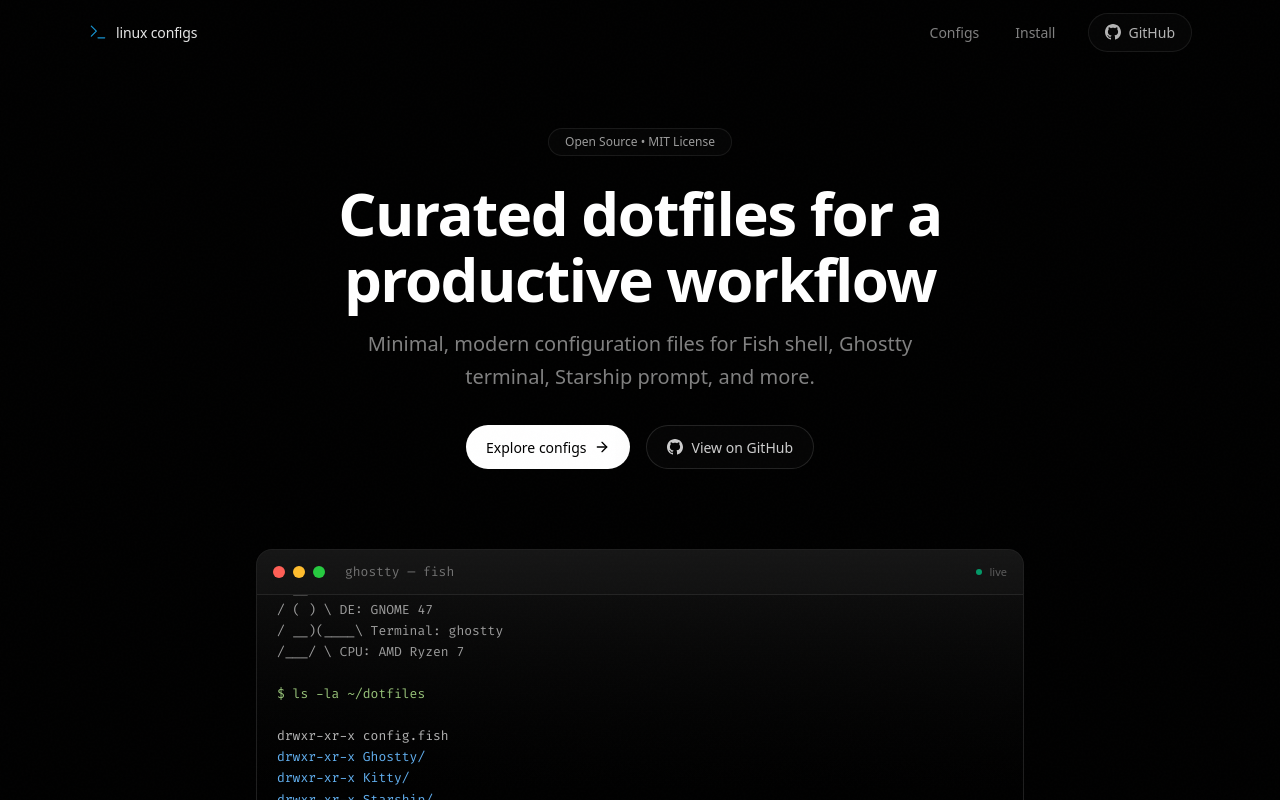
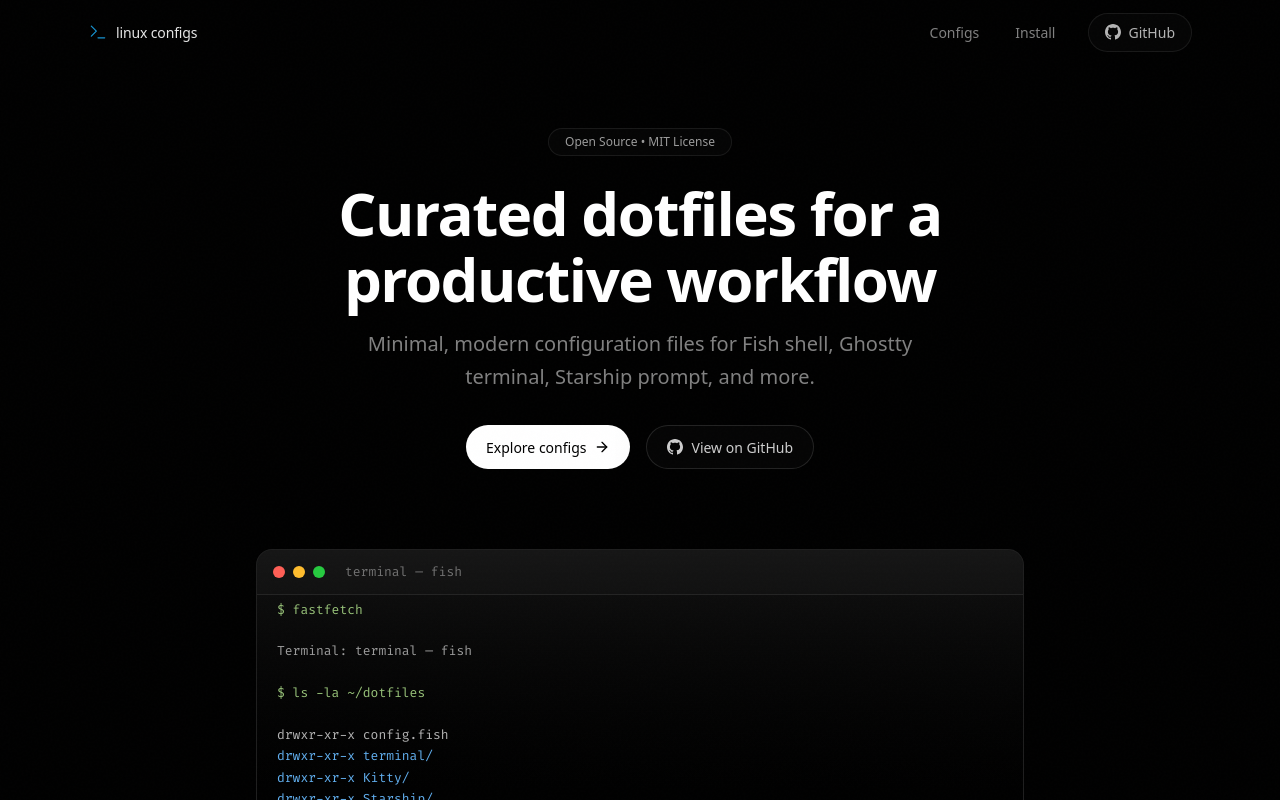
Before and after one commit to insaneodyssey26/Linux-configs, a Next.js app: page / in a window 1280 px wide. Shown: the top 800 px of the page. Built offline with nearby package versions, Linux system fonts and the light colour scheme.

Commit message:
Removed system and hardware info from terminal demo

```diff
--- a/src/components/terminal-demo.tsx
+++ b/src/components/terminal-demo.tsx
@@ -6,19 +6,12 @@
 const bootSequence = [
   { text: "$ fastfetch", type: "command" as const, delay: 0 },
   { text: "", type: "output" as const, delay: 200 },
-  { text: "        /\\         masum@arch", type: "output" as const, delay: 300 },
-  { text: "       /  \\        -----------", type: "output" as const, delay: 50 },
-  { text: "      /    \\       OS: Arch Linux x86_64", type: "output" as const, delay: 50 },
-  { text: "     /      \\      Kernel: 6.12.8-zen1-1-zen", type: "output" as const, delay: 50 },
-  { text: "    /   __   \\     Shell: fish 3.7.1", type: "output" as const, delay: 50 },
-  { text: "   /   (  )   \\    DE: GNOME 47", type: "output" as const, delay: 50 },
-  { text: "  /   __)(____\\   Terminal: ghostty", type: "output" as const, delay: 50 },
-  { text: " /___/        \\   CPU: AMD Ryzen 7", type: "output" as const, delay: 50 },
+  { text: "Terminal: terminal — fish", type: "output" as const, delay: 200 },
   { text: "", type: "output" as const, delay: 100 },
   { text: "$ ls -la ~/dotfiles", type: "command" as const, delay: 800 },
   { text: "", type: "output" as const, delay: 200 },
   { text: "drwxr-xr-x  config.fish", type: "file" as const, delay: 100 },
-  { text: "drwxr-xr-x  Ghostty/", type: "folder" as const, delay: 80 },
+  { text: "drwxr-xr-x  terminal/", type: "folder" as const, delay: 80 },
   { text: "drwxr-xr-x  Kitty/", type: "folder" as const, delay: 80 },
   { text: "drwxr-xr-x  Starship/", type: "folder" as const, delay: 80 },
   { text: "drwxr-xr-x  fastfetch/", type: "folder" as const, delay: 80 },
@@ -110,12 +103,8 @@
             />
           </div>
           <span className="ml-1 font-mono text-[11px] text-white/40 sm:ml-2 sm:text-[13px]">
-            ghostty — fish
+            terminal — fish
           </span>
-        </div>
-        <div className="flex items-center gap-1.5 sm:gap-2">
-          <span className="h-1 w-1 rounded-full bg-emerald-500 animate-pulse sm:h-1.5 sm:w-1.5" />
-          <span className="text-[10px] text-white/30 sm:text-[11px]">live</span>
         </div>
       </div>
 
```
